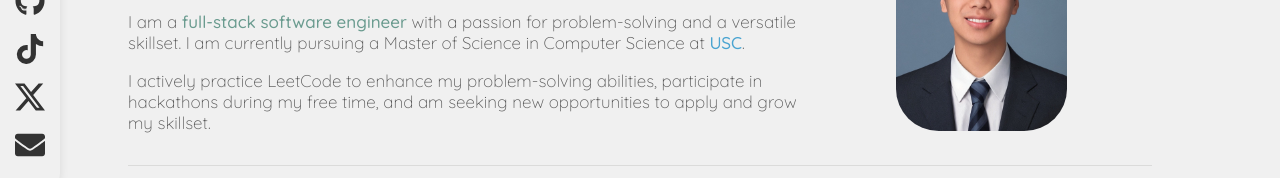
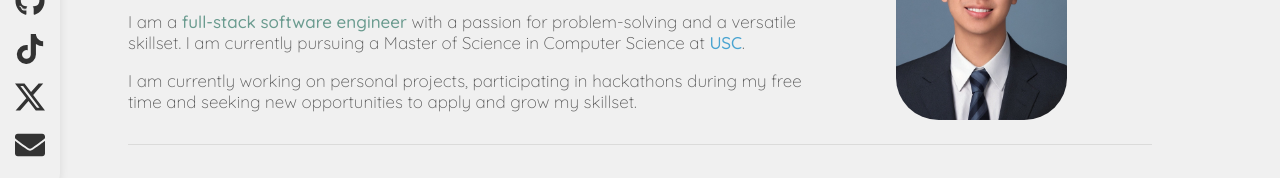
Before and after one commit to nhvn/portfolio, a React (Create React App) app: page /about in a window 1280 px wide. Shown: the part 199-377 px from the top of the page. Built offline with nearby package versions, Linux system fonts and the light colour scheme.

Commit message:
Revised project description

```diff
--- a/src/AboutPage.js
+++ b/src/AboutPage.js
@@ -37,7 +37,7 @@ class AboutPage extends React.Component {
                           problem-solving and a versatile skillset. I am currently pursuing a Master of Science in Computer Science at <span className="highlight2">USC</span>.
                         </p>
                         <p>
-                          I actively practice LeetCode to enhance my problem-solving abilities, participate in hackathons during my free time, and am seeking new opportunities to apply and grow my skillset.
+                          I am currently working on personal projects, participating in hackathons during my free time and seeking new opportunities to apply and grow my skillset.
                         </p>
 
                       </div>
--- a/src/ProjectsPage.js
+++ b/src/ProjectsPage.js
@@ -16,7 +16,9 @@ const ProjectsPage = () => {
                   <h1>My work.</h1>
                   <div className="description descr-contain">
                     <div className="text-contain">
-                      <p>As a <span className="highlight">full-stack software engineer</span>, I seamlessly blend design and development, prioritizing a shared understanding between both worlds. Meticulous in my approach, I am committed to realizing precise design visions, making me a versatile professional adept at bridging the gap between design and implementation.</p>
+                      <p>
+                        As a <span className="highlight">full-stack software engineer</span>, I bring together design and development to create seamless, user-focused solutions. I take pride in translating complex design concepts into functional, precise implementations, ensuring a cohesive connection between vision and execution.
+                      </p>
                     </div>
                   </div>
                 </div>
```
